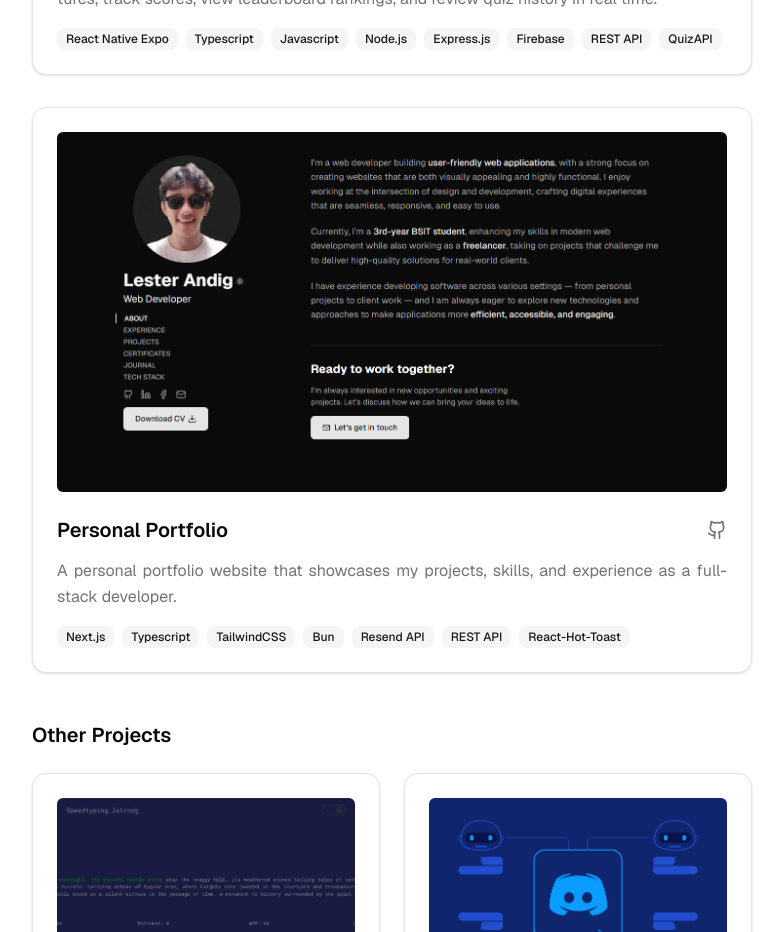
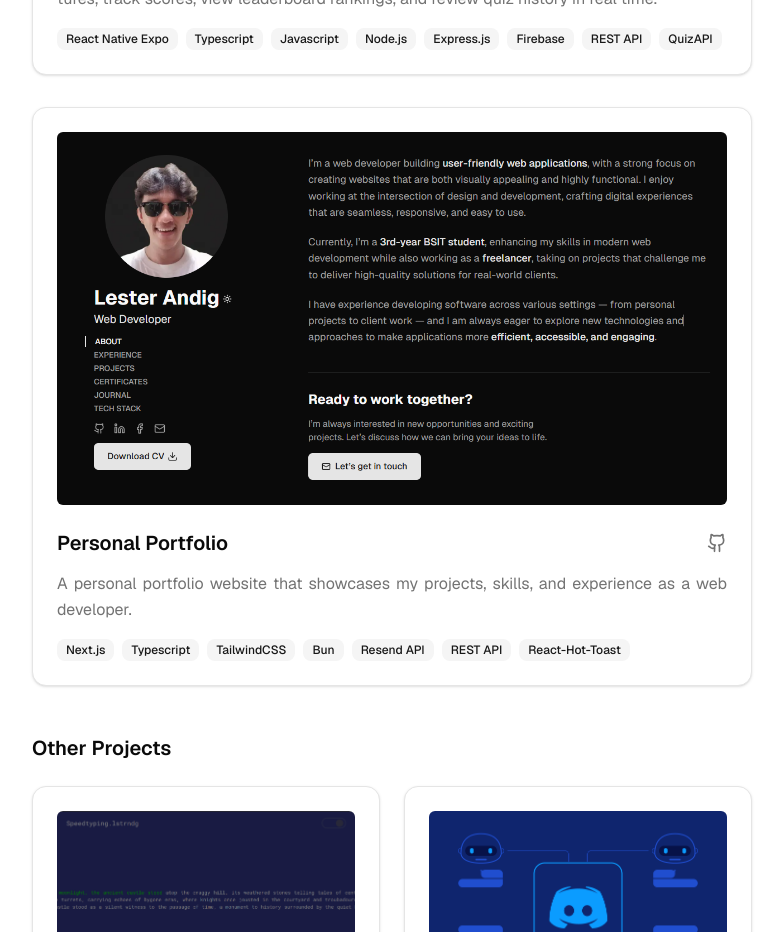
Before and after one commit to RANDAAAALL/v4-portfolio, a Next.js app: page /projects in a window 1280 px wide. Shown: the part 1500-2432 px from the top of the page, without its empty margins (440-1223 px from the left). Built offline with nearby package versions, Linux system fonts and the light colour scheme.

Commit message:
Feat: replace old personal-portfolio image with new one and refactor page and lib/values/project

```diff
--- a/src/app/page.tsx
+++ b/src/app/page.tsx
@@ -42,7 +42,7 @@ export default function HomePage() {
               </p>
 
               <p className="text-lg text-muted-foreground leading-relaxed mb-6">
-                Currently, I&rsquo;m a <span className="text-primary font-medium">3rd-year BSIT student</span>, enhancing my skills in modern web development while also working as a <span className="text-primary font-medium">freelancer</span>, taking on projects that challenge me to deliver high-quality solutions for real-world clients.
+                Currently, I&rsquo;m a <span className="text-primary font-medium">Bachelor of Science in Information Technology (BSIT) Student</span>, enhancing my skills in modern web development while also working as a <span className="text-primary font-medium">freelancer</span>, taking on projects that challenge me to deliver high-quality solutions for real-world clients.
               </p>
 
               <p className="text-lg text-muted-foreground leading-relaxed">
--- a/src/lib/values/project.ts
+++ b/src/lib/values/project.ts
@@ -28,8 +28,8 @@ export const projects = [
       id: 3,
       title: "Personal Portfolio",
       description:
-        "A personal portfolio website that showcases my projects, skills, and experience as a full-stack developer.",
-      image: "/personal-portfolio-v2.png",
+        "A personal portfolio website that showcases my projects, skills, and experience as a web developer.",
+      image: "/personal-portfolio-v3.png",
       technologies: ["Next.js", "Typescript", "TailwindCSS", "Bun", "Resend API", "REST API", "React-Hot-Toast"],
       githubUrl: "https://github.com/RANDAAAALL/v4-portfolio",
       featured: true,
```
Also changed, not shown: public/personal-portfolio-v2.png (deleted), public/personal-portfolio-v3.png (added).
